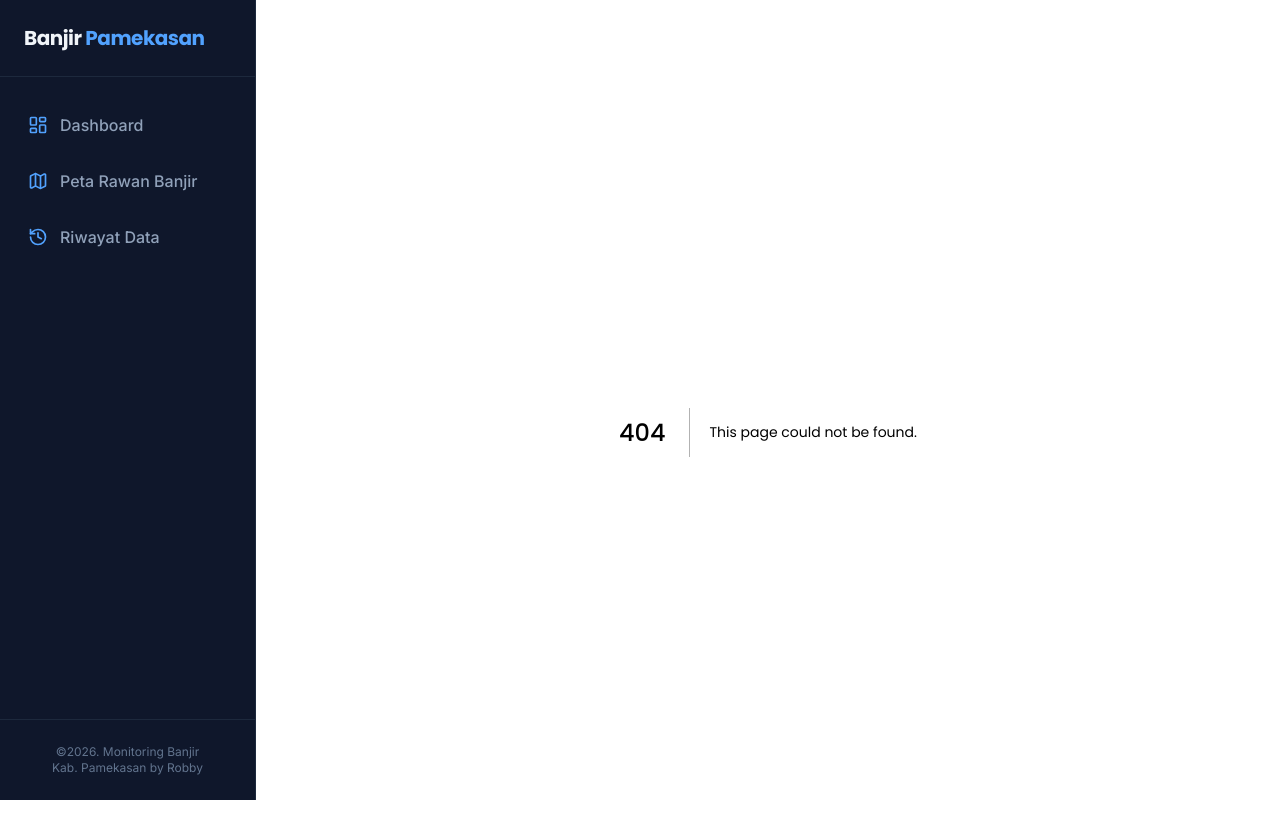
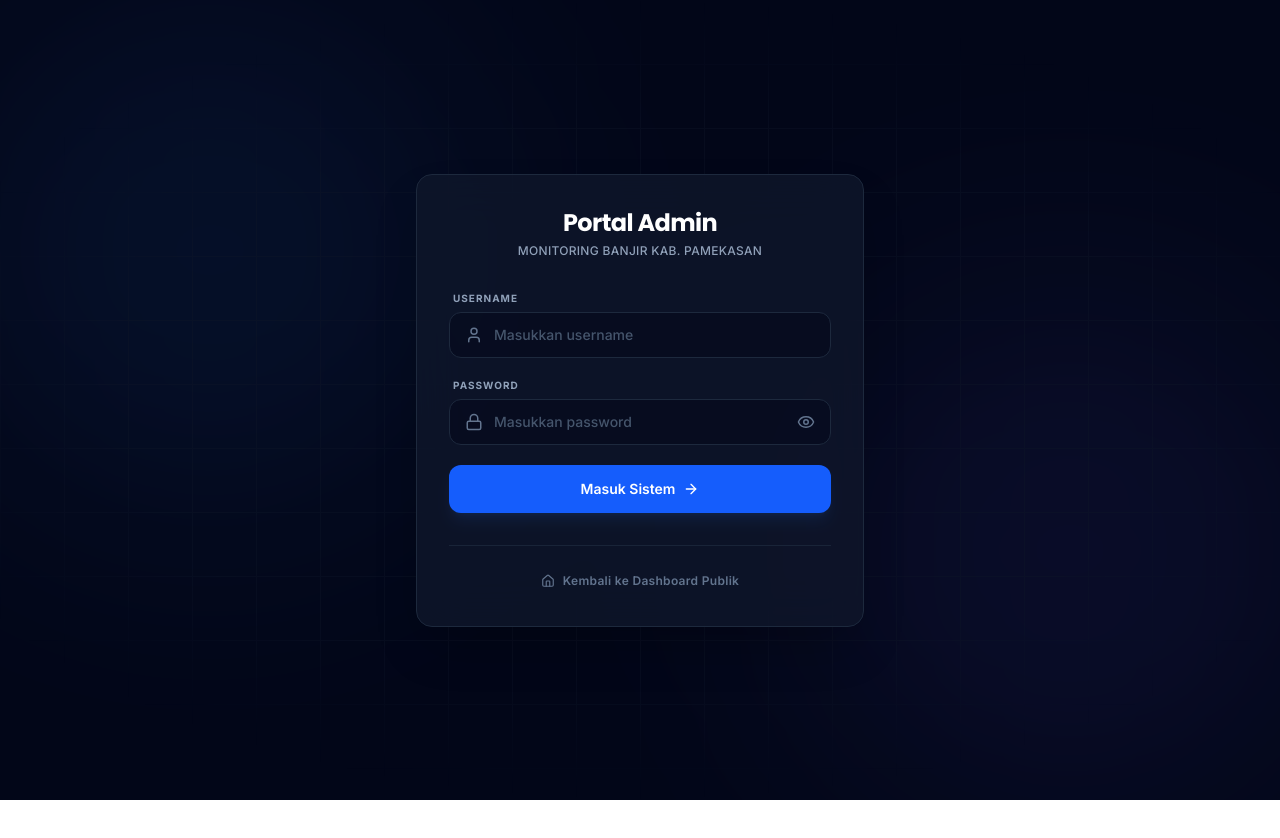
Before and after one commit to RobbyWahyudi/monitoring_banjir, a Next.js app: page /login in a window 1280 px wide. Before the commit this address had no page. Shown: the top 838 px of the page. After the commit the page ends 800 px from the top, so only its background shows below. Built offline with nearby package versions, Linux system fonts and the light colour scheme.

Commit message:
menambahkan admin

```diff
--- /dev/null
+++ b/app/admin/page.js
@@ -0,0 +1,8 @@
+export default function AdminPage() {
+  return (
+    <div style={{ padding: "40px" }}>
+      <h1>Dashboard Admin</h1>
+      <p>Login berhasil</p>
+    </div>
+  );
+}
--- /dev/null
+++ b/app/api/login/route.js
@@ -0,0 +1,63 @@
+import pool from "@/lib/db";
+import bcrypt from "bcryptjs";
+import jwt from "jsonwebtoken";
+import { serialize } from "cookie";
+
+const SECRET_KEY = "SECRET_BANJIR";
+
+export async function POST(req) {
+  try {
+    const body = await req.json();
+    const { username, password } = body;
+
+    const result = await pool.query("SELECT * FROM admin WHERE username = $1", [
+      username,
+    ]);
+
+    if (result.rows.length === 0) {
+      return Response.json(
+        { error: "Username tidak ditemukan" },
+        { status: 401 },
+      );
+    }
+
+    const admin = result.rows[0];
+
+    const valid = await bcrypt.compare(password, admin.password);
+
+    if (!valid) {
+      return Response.json({ error: "Password salah" }, { status: 401 });
+    }
+
+    const token = jwt.sign(
+      {
+        id: admin.id_admin,
+        username: admin.username,
+      },
+      SECRET_KEY,
+      { expiresIn: "1d" },
+    );
+
+    const cookie = serialize("token", token, {
+      httpOnly: true,
+      path: "/",
+      maxAge: 60 * 60 * 24,
+    });
+
+    return new Response(
+      JSON.stringify({
+        success: true,
+        message: "Login berhasil",
+      }),
+      {
+        status: 200,
+        headers: {
+          "Set-Cookie": cookie,
+          "Content-Type": "application/json",
+        },
+      },
+    );
+  } catch (error) {
+    return Response.json({ error: error.message }, { status: 500 });
+  }
+}
--- /dev/null
+++ b/app/login/page.js
@@ -0,0 +1,173 @@
+"use client";
+
+import { useState } from "react";
+import { useRouter } from "next/navigation";
+import { Waves, Lock, User, Eye, EyeOff, AlertCircle, ArrowRight, Home } from "lucide-react";
+import Link from "next/link";
+
+export default function LoginPage() {
+  const router = useRouter();
+
+  const [form, setForm] = useState({
+    username: "",
+    password: "",
+  });
+
+  const [loading, setLoading] = useState(false);
+  const [error, setError] = useState("");
+  const [showPassword, setShowPassword] = useState(false);
+
+  const handleLogin = async (e) => {
+    e.preventDefault();
+
+    setLoading(true);
+    setError("");
+
+    try {
+      const res = await fetch("/api/login", {
+        method: "POST",
+        headers: {
+          "Content-Type": "application/json",
+        },
+        body: JSON.stringify(form),
+      });
+
+      const result = await res.json();
+
+      if (!res.ok) {
+        setError(result.error || "Login gagal, silakan periksa kembali akun Anda");
+        setLoading(false);
+        return;
+      }
+
+      router.push("/admin");
+    } catch (err) {
+      setError("Terjadi kesalahan koneksi server");
+    }
+
+    setLoading(false);
+  };
+
+  return (
+    <div className="fixed inset-0 z-[9999] flex items-center justify-center bg-slate-950 font-sans overflow-hidden">
+      {/* Background Graphic Blobs */}
+      <div className="absolute top-0 -left-10 w-[500px] h-[500px] bg-blue-500/10 rounded-full blur-[120px] mix-blend-screen animate-pulse pointer-events-none" />
+      <div className="absolute bottom-0 -right-10 w-[500px] h-[500px] bg-indigo-500/10 rounded-full blur-[120px] mix-blend-screen animate-pulse pointer-events-none" />
+
+      {/* Grid Pattern Overlay */}
+      <div className="absolute inset-0 bg-[linear-gradient(to_right,#0f172a_1px,transparent_1px),linear-gradient(to_bottom,#0f172a_1px,transparent_1px)] bg-[size:4rem_4rem] [mask-image:radial-gradient(ellipse_60%_50%_at_50%_50%,#000_70%,transparent_100%)] opacity-40 pointer-events-none" />
+
+      <div className="w-full max-w-md bg-slate-900/80 backdrop-blur-xl rounded-2xl border border-slate-800 shadow-2xl p-8 relative z-10 m-4">
+        {/* Logo / Title Section */}
+        <div className="flex flex-col items-center mb-8">
+          <h1 className="text-2xl font-bold font-['Poppins'] text-white tracking-tight text-center">
+            Portal Admin
+          </h1>
+          <p className="text-slate-400 text-xs font-medium tracking-wide mt-1 text-center">
+            MONITORING BANJIR KAB. PAMEKASAN
+          </p>
+        </div>
+
+        {/* Error Alert */}
+        {error && (
+          <div className="bg-rose-950/40 border border-rose-900/30 text-rose-300 px-4 py-3.5 rounded-xl text-xs flex items-start gap-3 mb-6 animate-fade-in">
+            <AlertCircle size={18} className="text-rose-500 shrink-0 mt-0.5" />
+            <div className="leading-relaxed font-medium">{error}</div>
+          </div>
+        )}
+
+        <form onSubmit={handleLogin} className="space-y-5">
+          {/* Username Input */}
+          <div>
+            <label className="block text-[10px] font-bold text-slate-400 uppercase tracking-widest mb-1.5 ml-1">
+              Username
+            </label>
+            <div className="relative flex items-center">
+              <span className="absolute left-4 text-slate-500">
+                <User size={18} />
+              </span>
+              <input
+                type="text"
+                placeholder="Masukkan username"
+                value={form.username}
+                onChange={(e) =>
+                  setForm({
+                    ...form,
+                    username: e.target.value,
+                  })
+                }
+                required
+                className="w-full pl-11 pr-4 py-3 bg-slate-950/50 border border-slate-800 rounded-xl text-slate-200 placeholder-slate-600 focus:outline-none focus:ring-2 focus:ring-blue-500/20 focus:border-blue-500 transition-all duration-200 text-sm font-medium"
+              />
+            </div>
+          </div>
+
+          {/* Password Input */}
+          <div>
+            <label className="block text-[10px] font-bold text-slate-400 uppercase tracking-widest mb-1.5 ml-1">
+              Password
+            </label>
+            <div className="relative flex items-center">
+              <span className="absolute left-4 text-slate-500">
+                <Lock size={18} />
+              </span>
+              <input
+                type={showPassword ? "text" : "password"}
+                placeholder="Masukkan password"
+                value={form.password}
+                onChange={(e) =>
+                  setForm({
+                    ...form,
+                    password: e.target.value,
+                  })
+                }
+                required
+                className="w-full pl-11 pr-12 py-3 bg-slate-950/50 border border-slate-800 rounded-xl text-slate-200 placeholder-slate-600 focus:outline-none focus:ring-2 focus:ring-blue-500/20 focus:border-blue-500 transition-all duration-200 text-sm font-medium"
+              />
+              <button
+                type="button"
+                onClick={() => setShowPassword(!showPassword)}
+                className="absolute right-4 text-slate-500 hover:text-slate-300 transition-colors focus:outline-none"
+              >
+                {showPassword ? <EyeOff size={18} /> : <Eye size={18} />}
+              </button>
+            </div>
+          </div>
+
+          {/* Submit Button */}
+          <button
+            type="submit"
+            disabled={loading}
+            className="w-full py-3.5 bg-blue-600 hover:bg-blue-500 disabled:bg-blue-600/50 text-white font-semibold rounded-xl transition-all duration-300 flex items-center justify-center gap-2 shadow-lg shadow-blue-500/10 hover:shadow-blue-500/20 text-sm disabled:opacity-75 disabled:cursor-not-allowed group active:scale-[0.99] mt-2"
+          >
+            {loading ? (
+              <span className="flex items-center gap-2">
+                <svg className="animate-spin h-5 w-5 text-white" fill="none" viewBox="0 0 24 24">
+                  <circle className="opacity-25" cx="12" cy="12" r="10" stroke="currentColor" strokeWidth="4" />
+                  <path className="opacity-75" fill="currentColor" d="M4 12a8 8 0 018-8V0C5.373 0 0 5.373 0 12h4zm2 5.291A7.962 7.962 0 014 12H0c0 3.042 1.135 5.824 3 7.938l3-2.647z" />
+                </svg>
+                Memverifikasi...
+              </span>
+            ) : (
+              <>
+                Masuk Sistem
+                <ArrowRight size={16} className="group-hover:translate-x-1 transition-transform" />
+              </>
+            )}
+          </button>
+        </form>
+
+        {/* Public Navigation Link */}
+        <div className="mt-8 pt-6 border-t border-slate-800/80 text-center">
+          <Link
+            href="/"
+            className="inline-flex items-center gap-2 text-slate-500 hover:text-blue-400 text-xs font-semibold tracking-wide transition-colors group"
+          >
+            <Home size={14} className="group-hover:scale-110 transition-transform" />
+            Kembali ke Dashboard Publik
+          </Link>
+        </div>
+      </div>
+    </div>
+  );
+}
--- a/package.json
+++ b/package.json
@@ -9,7 +9,10 @@
     "lint": "eslint"
   },
   "dependencies": {
+    "bcryptjs": "^3.0.3",
     "chart.js": "^4.5.1",
+    "cookie": "^1.1.1",
+    "jsonwebtoken": "^9.0.3",
     "leaflet": "^1.9.4",
     "lucide-react": "^1.8.0",
     "next": "16.2.4",
```
Also changed, not shown: 1 other file (tests, documents, lock files or other folders).
